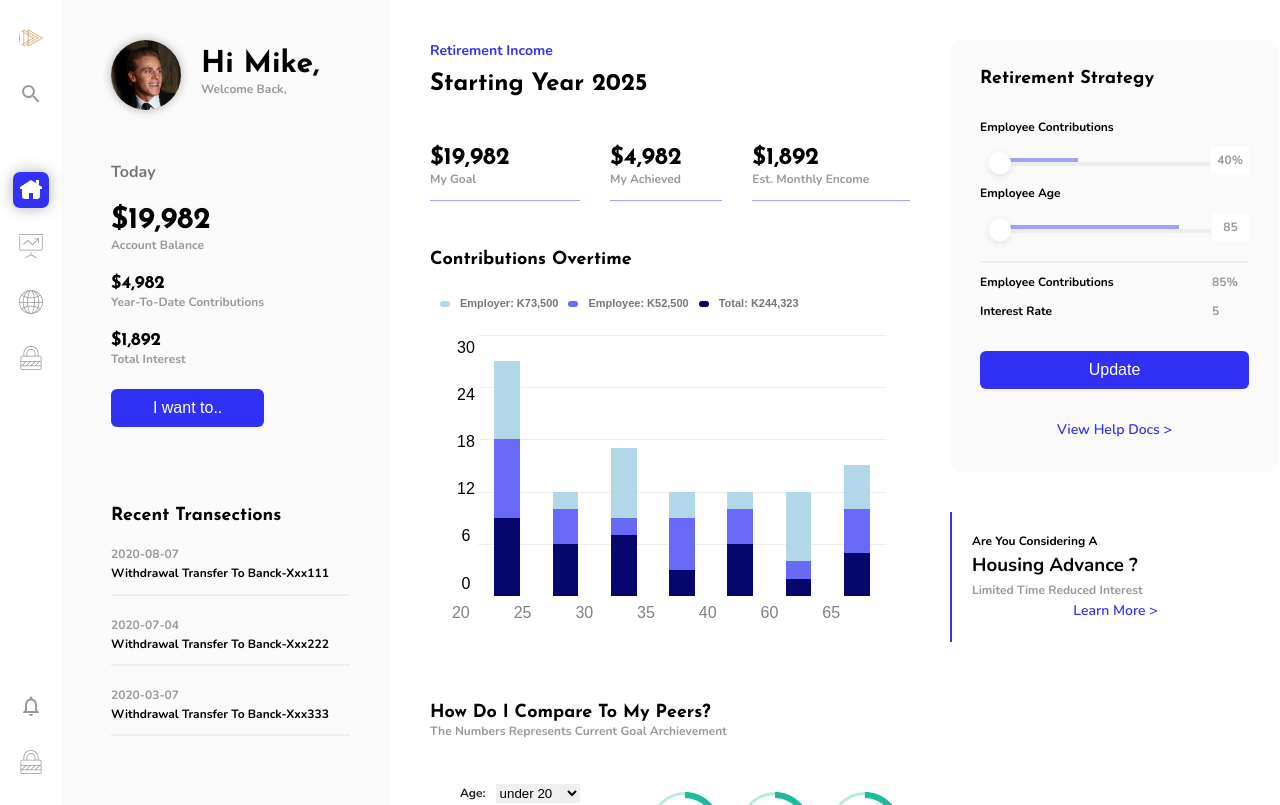
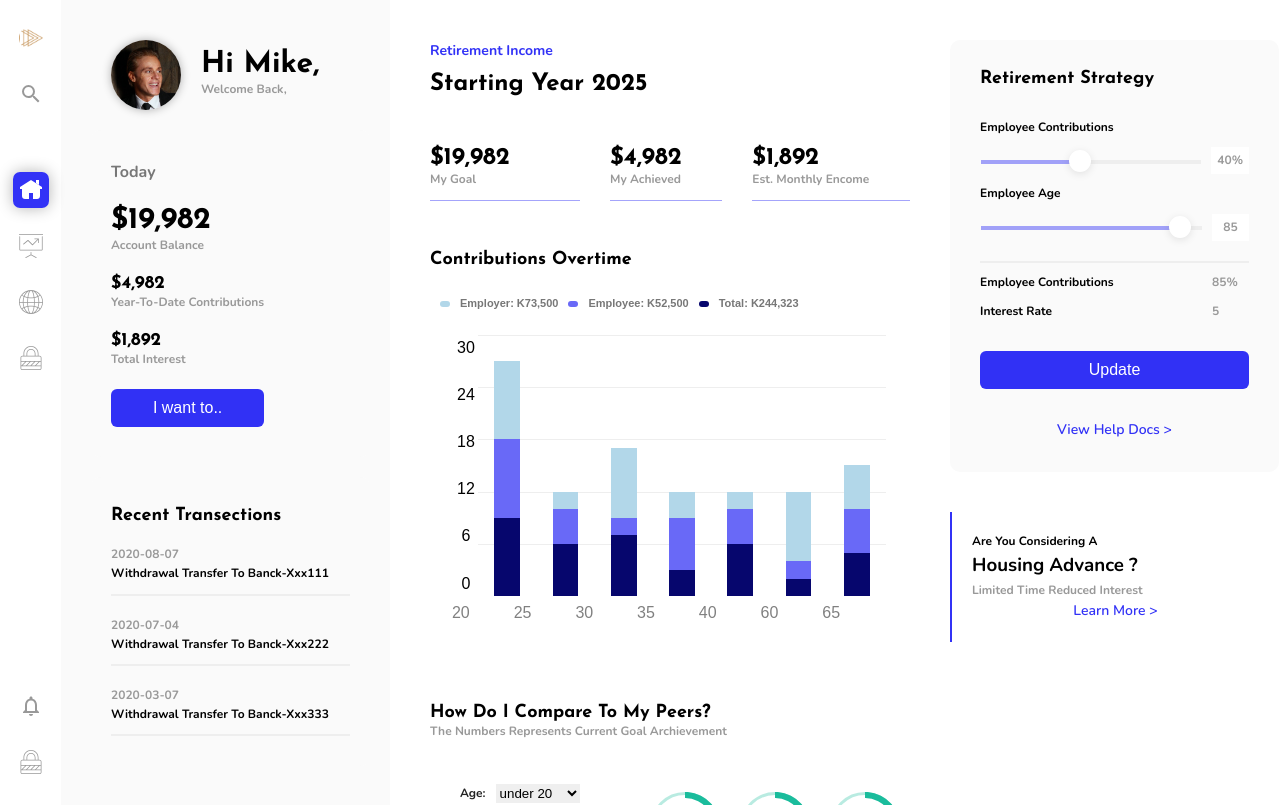
Before and after one commit to Er-Rahul-Tiwari/newDashboard, a PHP site: page / in a window 1280 px wide. Shown: the top 805 px of the page. Run offline with PHP 8.4, Linux system fonts and the light colour scheme.

Commit message:
complete desktop view

```diff
--- a/css/style.css
+++ b/css/style.css
@@ -93,7 +93,7 @@ body {
       grid-template-rows: repeat(6, min-content);
       grid-template-columns: [full-start] minmax(6rem, 1fr) [center-start] repeat(8, [col-start] minmax(min-content, 14rem) [col-end]) [center-end] minmax(6rem, 1fr) [full-end]; } }
 
-.bar > span {
+.barline > span {
   position: relative;
   display: flex;
   left: 0.1rem;
@@ -101,7 +101,7 @@ body {
   height: 0.4rem;
   top: 1rem; }
 
-.bar {
+.barline {
   display: flex;
   flex-direction: row-reverse;
   position: relative;
--- a/index.html
+++ b/index.html
@@ -282,7 +282,7 @@
                 <p class='profile__withdrawal'>employee contributions</p>
                 <div class='sidebar__col-2'>
 
-                    <div class="bar">
+                    <div class="barline">
                         <input class="bar-input" type="radio" name="input" id="input_0" />
                         <div class="bar-view">
                             <label class="bar-button" for="input_0"></label>
@@ -300,7 +300,7 @@
 
                 <div class='sidebar__col-2'>
 
-                    <div class="bar">
+                    <div class="barline">
                         <input class="bar-input" type="radio" name="input" id="input_0" />
                         <div class="bar-view">
                             <label class="bar-button" for="input_0"></label>
--- a/sass/_progressBar.scss
+++ b/sass/_progressBar.scss
@@ -1,5 +1,5 @@
 // PROGRESS LINE BAR
-.bar > span {
+.barline > span {
     position: relative;
     display: flex;
     left: 0.1rem;
@@ -7,7 +7,7 @@
     height: 0.4rem;
     top: 1rem;
 }
-.bar {
+.barline {
     display: flex;
     flex-direction: row-reverse;
     position: relative;
```
